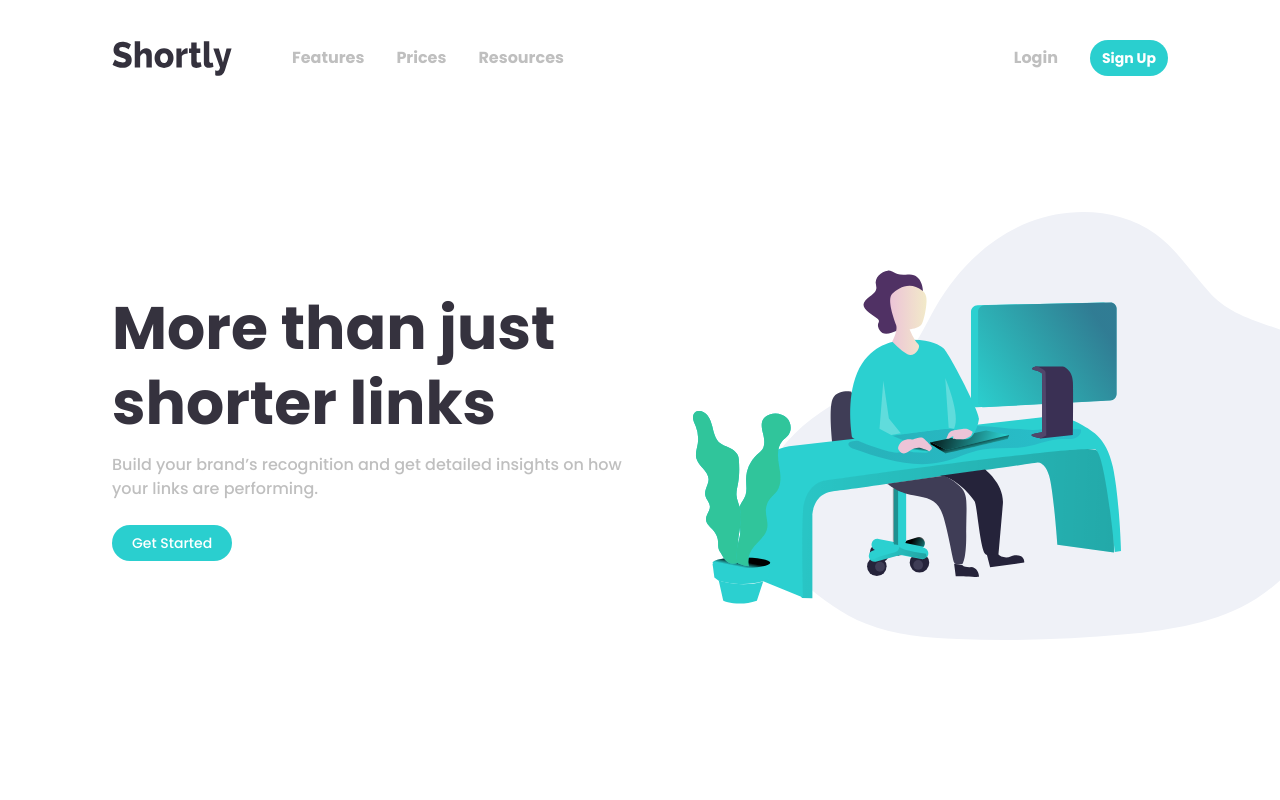
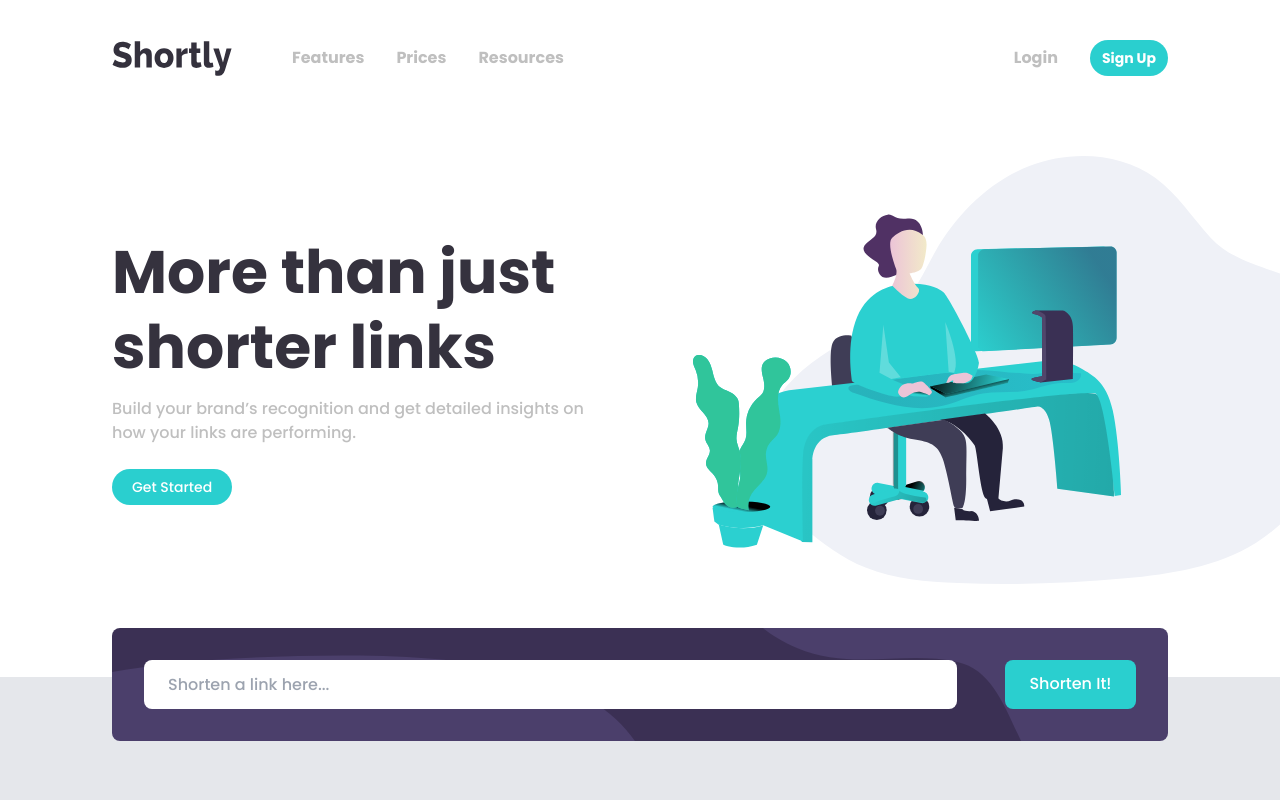
Before and after one commit to Shurrd/shrtcode, a Next.js app: page / in a window 1280 px wide. Shown: the top 800 px of the page. Built offline with nearby package versions, Linux system fonts and the light colour scheme.

Commit message:
search and advanced section

```diff
--- /dev/null
+++ b/components/Advanced.tsx
@@ -0,0 +1,11 @@
+import React from "react";
+
+const Advanced = () => {
+  return (
+    <section className="bg-gray-200 -mx-28 flex flex-col items-center justify-center pt-5 h-[60vh]">
+      Advanced
+    </section>
+  );
+};
+
+export default Advanced;
--- a/components/Hero.tsx
+++ b/components/Hero.tsx
@@ -2,12 +2,12 @@ import React from "react";
 
 const Hero = () => {
   return (
-    <section className="mt-24 flex flex-col gap-7 md:gap-0 md:flex-row items-center justify-between">
+    <section className="mt-10 flex flex-col gap-7 md:gap-0 md:flex-row items-center justify-between">
       <div className="flex flex-col gap-3 lg:pr-16 text-center md:text-start items-center md:items-start">
         <p className="text-4xl md:text-5xl lg:text-6xl font-bold leading-[1.25] lg:leading-[1.25] md:leading-[1.25] text-[#35323e]">
           More than just shorter links
         </p>
-        <p className="text-[#bfbfbf]">
+        <p className="text-[#bfbfbf] md:pr-8">
           Build your brand’s recognition and get detailed insights on how your
           links are performing.
         </p>
--- a/components/Navbar.tsx
+++ b/components/Navbar.tsx
@@ -16,13 +16,13 @@ const Navbar = () => {
             </a>
           </Link>
           <a href="/">
-            <p>Features</p>
+            <p className="hover:text-black">Features</p>
           </a>
           <a href="/">
-            <p>Prices</p>
+            <p className="hover:text-black">Prices</p>
           </a>
           <a href="/">
-            <p>Resources</p>
+            <p className="hover:text-black">Resources</p>
           </a>
         </div>
         <div className="flex xl:gap-8 md:gap-3 items-center text-[#bfbfbf] font-semibold">
@@ -66,12 +66,12 @@ const Navbar = () => {
           }
         >
           <div className="border-b-[#646363] border-b grid gap-8 pb-8">
-            <p>Features</p>
-            <p>Pricing</p>
-            <p>Resources</p>
+            <p className="cursor-pointer hover:text-[#2acfcf]">Features</p>
+            <p className="cursor-pointer hover:text-[#2acfcf]">Pricing</p>
+            <p className="cursor-pointer hover:text-[#2acfcf]">Resources</p>
           </div>
           <div className="grid gap-8">
-            <p>Login</p>
+            <p className="cursor-pointer hover:text-[#2acfcf]">Login</p>
             <p className="bg-[#2acfcf] text-white px-3 py-2 rounded-full text-sm cursor-pointer">
               Sign Up
             </p>
--- /dev/null
+++ b/components/Search.tsx
@@ -0,0 +1,29 @@
+import React from "react";
+
+const Search = () => {
+  const handleSubmit: React.FormEventHandler<HTMLFormElement> | any = (
+    e: React.FormEvent<HTMLFormElement>
+  ) => {
+    e.preventDefault();
+  };
+
+  return (
+    <div className="mt-11 z-50 relative -mb-16 bg-[url('/bg-shorten-desktop.svg')] bg-no-repeat bg-cover px-8 py-8 bg-[#3b3054] rounded-lg flex md:flex-row flex-col md:gap-12 gap-4">
+      <form className="w-full h-full" onSubmit={handleSubmit}>
+        <input
+          type="text"
+          className="w-full h-full pl-6 py-3 rounded-lg outline-none"
+          placeholder="Shorten a link here..."
+        />
+      </form>
+      <div
+        className="bg-[#2acfcf] text-white rounded-lg cursor-pointer w-full md:w-40 py-3 md:py-0 grid place-items-center"
+        onClick={handleSubmit}
+      >
+        Shorten It!
+      </div>
+    </div>
+  );
+};
+
+export default Search;
--- a/pages/index.tsx
+++ b/pages/index.tsx
@@ -1,7 +1,9 @@
 import type { NextPage } from "next";
 import Head from "next/head";
+import Advanced from "../components/Advanced";
 import Hero from "../components/Hero";
 import Navbar from "../components/Navbar";
+import Search from "../components/Search";
 
 const Home: NextPage = () => {
   return (
@@ -12,6 +14,8 @@ const Home: NextPage = () => {
       <div className="md:px-28 px-10 overflow-x-hidden">
         <Navbar />
         <Hero />
+        <Search />
+        <Advanced />
       </div>
     </>
   );
```
